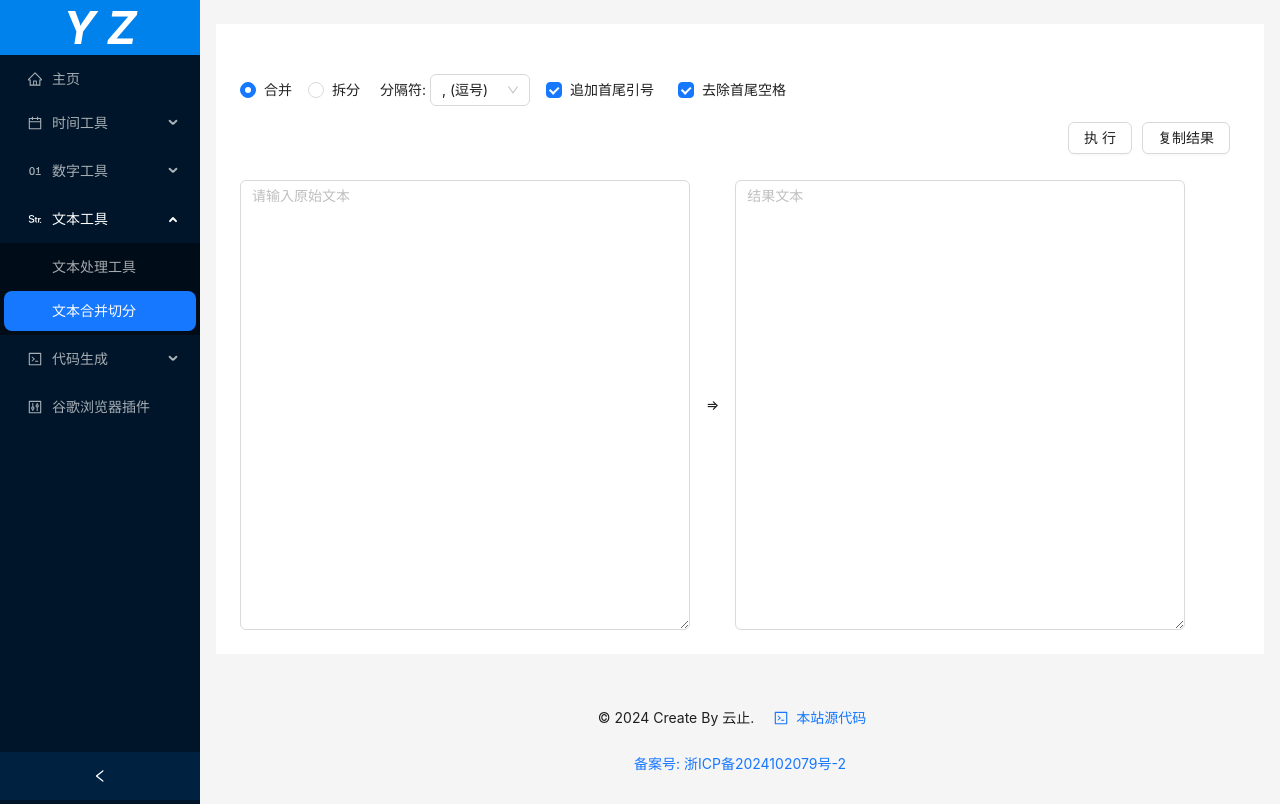
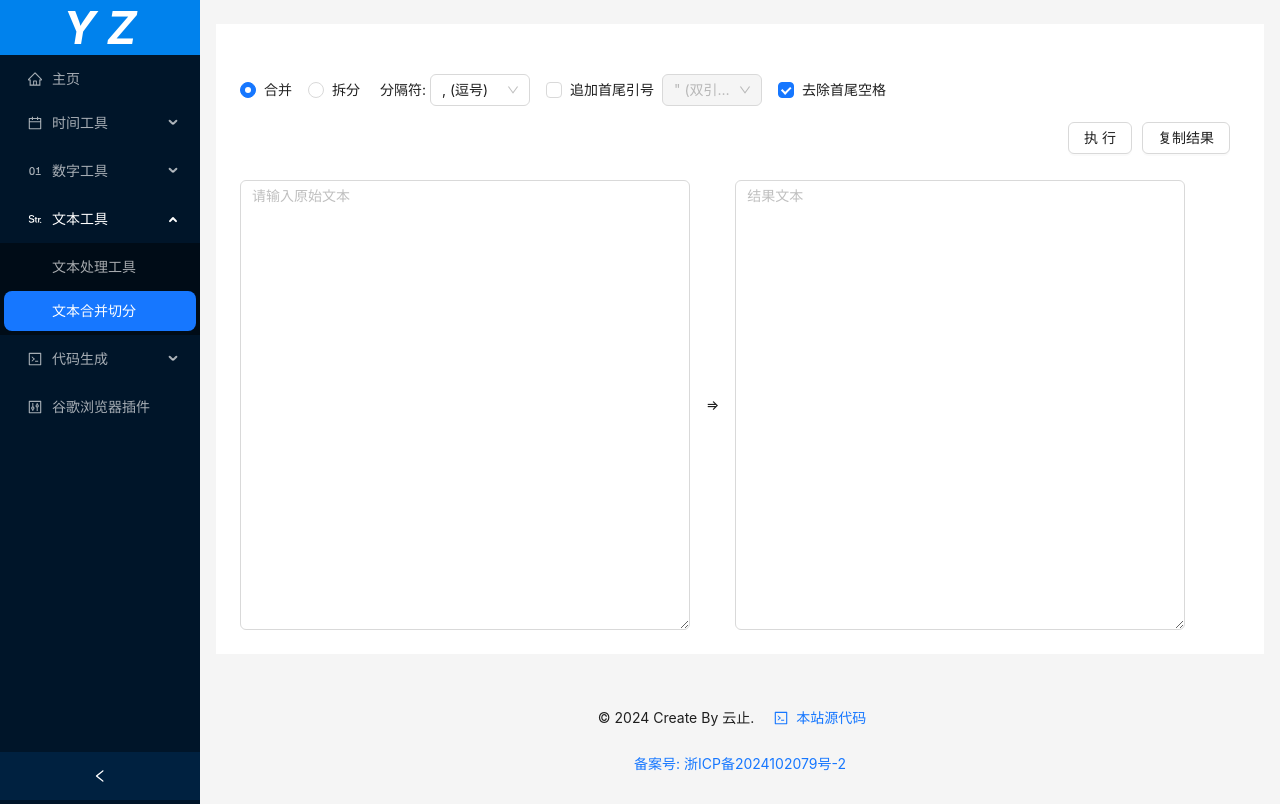
Before and after one commit to ychp/open-tool, a Vue app: page /string-join-and-split in a window 1280 px wide. Built offline with nearby package versions, Linux system fonts and the light colour scheme; a small style sheet from the web is missing.

Commit message:
优化代码

```diff
--- a/src/components/homepage/HomePage.vue
+++ b/src/components/homepage/HomePage.vue
@@ -28,17 +28,18 @@
       <a-row class="row">
         <a-col :span="24" class="col day">
           <a-button @click="prevDay"><CaretLeftFilled height="50" /></a-button>
-          <span style="width: 100px; margin-left: 10px; margin-right: 10px">{{
-            todayInfo.today.getDay()
-          }}</span>
+          <span style="width: 100px; margin-left: 10px; margin-right: 10px">
+            {{ todayInfo.today.getDay() }}
+          </span>
           <a-button @click="nextDay"><CaretRightFilled /></a-button>
         </a-col>
       </a-row>
       <a-row class="row">
         <a-col :span="24" class="col lunar">
-          农历 {{ todayInfo.today.getLunar().getYearInChinese() }}年{{
+          农历 {{ todayInfo.today.getLunar().getYearInChinese() }} 年{{
             todayInfo.today.getLunar().getMonthInChinese()
-          }}月{{ todayInfo.today.getLunar().getDayInChinese() }}
+          }}
+          月{{ todayInfo.today.getLunar().getDayInChinese() }}
         </a-col>
       </a-row>
     </a-card>
@@ -46,11 +47,6 @@
       <template #title>
         <Text strong>假期倒计时</Text>
       </template>
-      <a-row class="row" v-for="{ name, leftDays } in todayInfo.leftDaysByOther" :key="name">
-        <a-col :span="24" class="count-down col"
-          >距离 {{ name }} 还有 <span style="color: red">{{ leftDays }}</span> 天
-        </a-col>
-      </a-row>
       <a-row class="row">
         <a-col :span="24" class="count-down col" v-if="todayInfo.leftDaysByWeekend > 0">
           距离周末还有 {{ todayInfo.leftDaysByWeekend }} 天
@@ -104,6 +100,7 @@ const todayInfo = reactive<TodayInfo>({
 
 onMounted(() => {
   refreshDate()
+  setInterval(nextDayRefresh, 1000 * 60 * 10)
 })
 
 const prevDay = async () => {
@@ -174,6 +171,20 @@ const calHolidayCountDown = async () => {
   }
 
   todayInfo.leftDaysByHoliday = holidayInfos
+}
+
+const nextDayRefresh = () => {
+  const currentDay = Solar.fromDate(new Date())
+  if (
+    currentDay.getYear() == todayInfo.year &&
+    currentDay.getMonth() == todayInfo.month &&
+    currentDay.getDay() == todayInfo.day
+  ) {
+    return
+  }
+
+  todayInfo.today = currentDay
+  refreshDate()
 }
 </script>
 
--- a/src/components/string-utils/join-and-split/StringJoinAndSplit.vue
+++ b/src/components/string-utils/join-and-split/StringJoinAndSplit.vue
@@ -33,6 +33,17 @@
             v-model:checked="stringOperation.operateQuotes"
             >追加首尾引号</a-checkbox
           >
+
+          <a-select
+            id="delimiter"
+            style="width: 100px"
+            v-model:value="stringOperation.quotesType"
+            :disabled="!stringOperation.operateQuotes"
+            placeholder="选择引号类型"
+          >
+            <a-select-option value="'">' (单引号)</a-select-option>
+            <a-select-option value='"'>" (双引号)</a-select-option>
+          </a-select>
           <a-checkbox id="removeSpace" class="cb" v-model:checked="stringOperation.removeSpace"
             >去除首尾空格</a-checkbox
           >
@@ -79,6 +90,7 @@ interface StringOperation {
   operationType: string
   delimiter: string
   operateQuotes: boolean
+  quotesType: string
   removeSpace: boolean
   removeDuplicate: boolean
   source: string
@@ -89,7 +101,8 @@ interface StringOperation {
 const stringOperation = reactive<StringOperation>({
   operationType: 'merge',
   delimiter: ',',
-  operateQuotes: true,
+  operateQuotes: false,
+  quotesType: '"',
   removeSpace: true,
   removeDuplicate: true,
   source: '',
@@ -134,17 +147,19 @@ const operateQuotes = function () {
   if (!stringOperation.operateQuotes) {
     return
   }
+  const quotes = stringOperation.quotesType
+
   if (stringOperation.operationType === 'merge') {
     stringOperation.dealStringArray.forEach((item, index) => {
-      stringOperation.dealStringArray[index] = '"' + item + '"'
+      stringOperation.dealStringArray[index] = quotes + item + quotes
     })
   }
   if (stringOperation.operationType === 'split') {
     stringOperation.dealStringArray.forEach((item, index) => {
-      if (item.startsWith('"')) {
+      if (item.startsWith(quotes)) {
         item = item.substring(1)
       }
-      if (item.endsWith('"')) {
+      if (item.endsWith(quotes)) {
         item = item.substring(0, item.length - 1)
       }
       stringOperation.dealStringArray[index] = item
```
